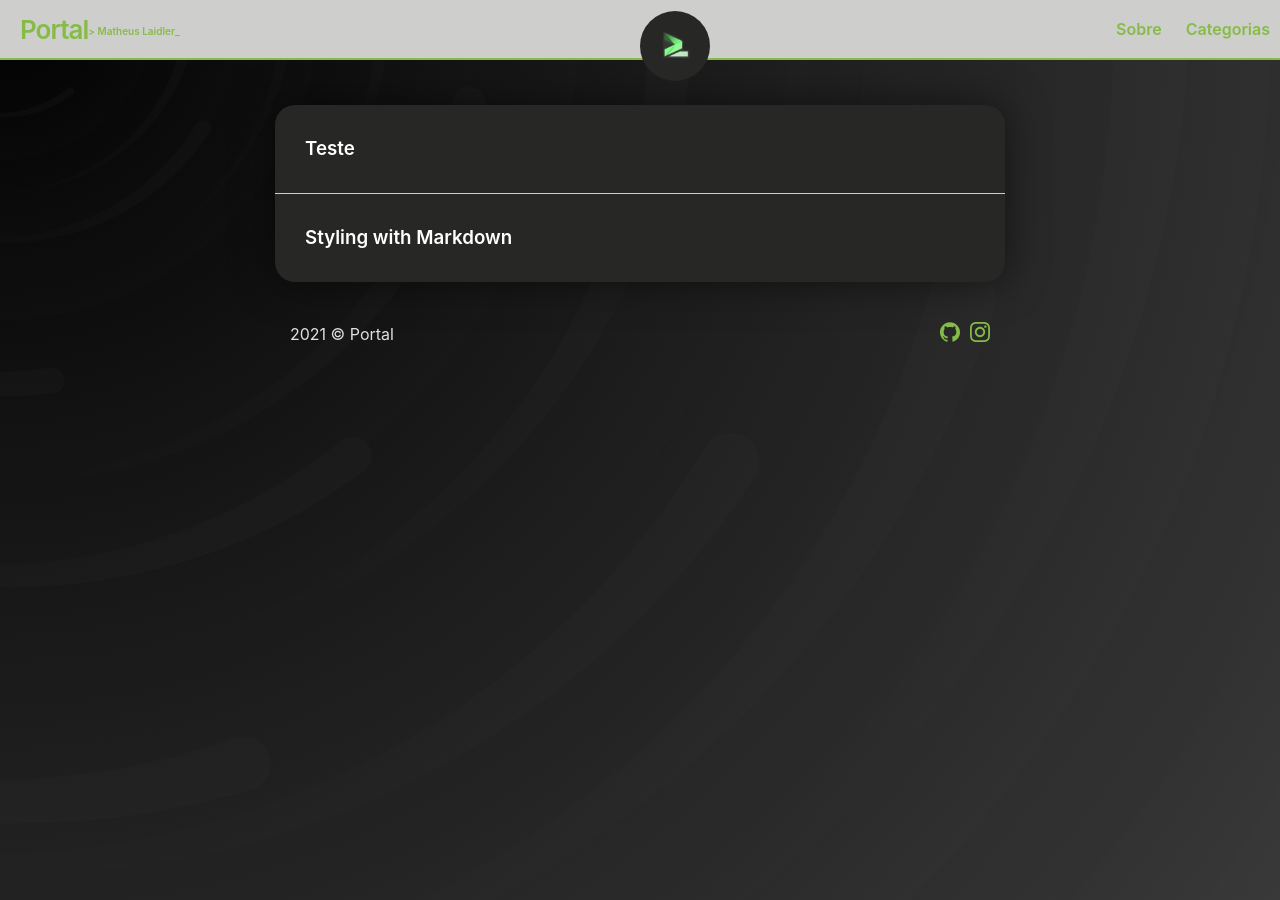
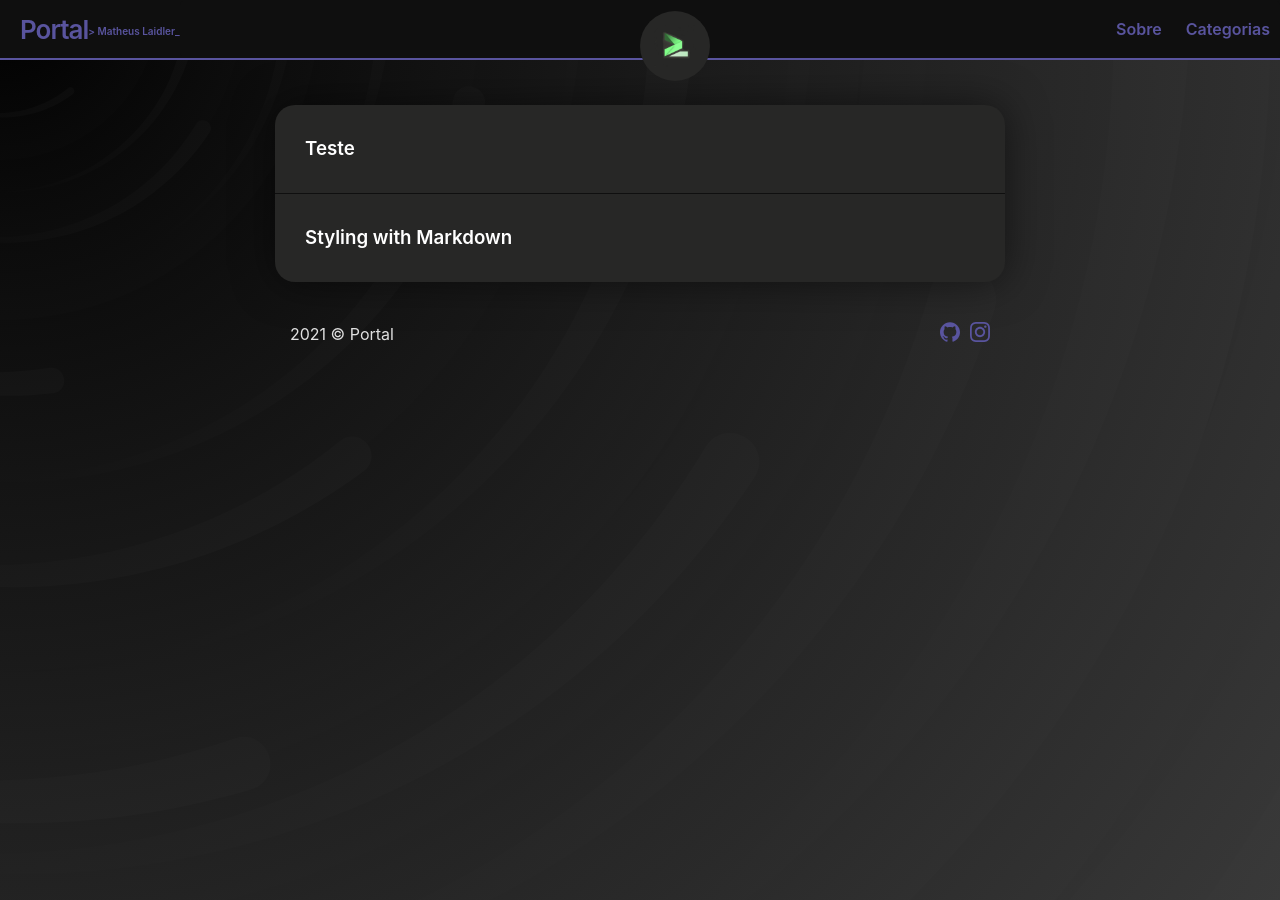
Before and after one commit to matheuslaidler/WayOfSec-Welcome-Theme, a Jekyll site: the page built from index.md, in a window 1280 px wide. Built offline with Jekyll 4.4.1, drawn with Linux system fonts in a browser that asks for light colours.

Commit message:
Update leaf.scss

```diff
--- a/_sass/leaf.scss
+++ b/_sass/leaf.scss
@@ -6,8 +6,8 @@ $base-font-color: #e0e0e0;
 $small-font-size:  $base-font-size * 0.875 !default;
 $base-line-height: 1.5 !default;
 
-$theme-color: #86bb48;
-$header-color: #cecfcc;
+$theme-color: #59549e;
+$header-color: #0f0f0f;
 
 $spacing-unit:     30px !default;
 
```
